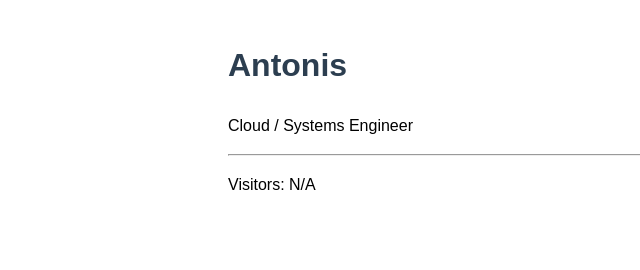
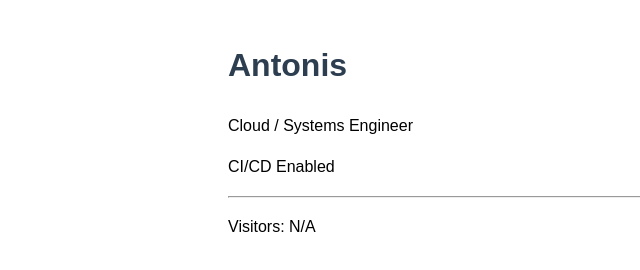
Before and after one commit to amainas/cloud-resume, a plain HTML site: page frontend/index.html in a window 1280 px wide. Shown: the whole page, without its empty margins (12-652 px from the left). Drawn offline with Linux system fonts and the light colour scheme; no server answers.

Commit message:
Test GitHub Actions deployment

```diff
--- a/frontend/index.html
+++ b/frontend/index.html
@@ -9,6 +9,7 @@
 
   <h1>Antonis</h1>
   <p>Cloud / Systems Engineer</p>
+  <p>CI/CD Enabled</p>
 
   <hr />
 
```
